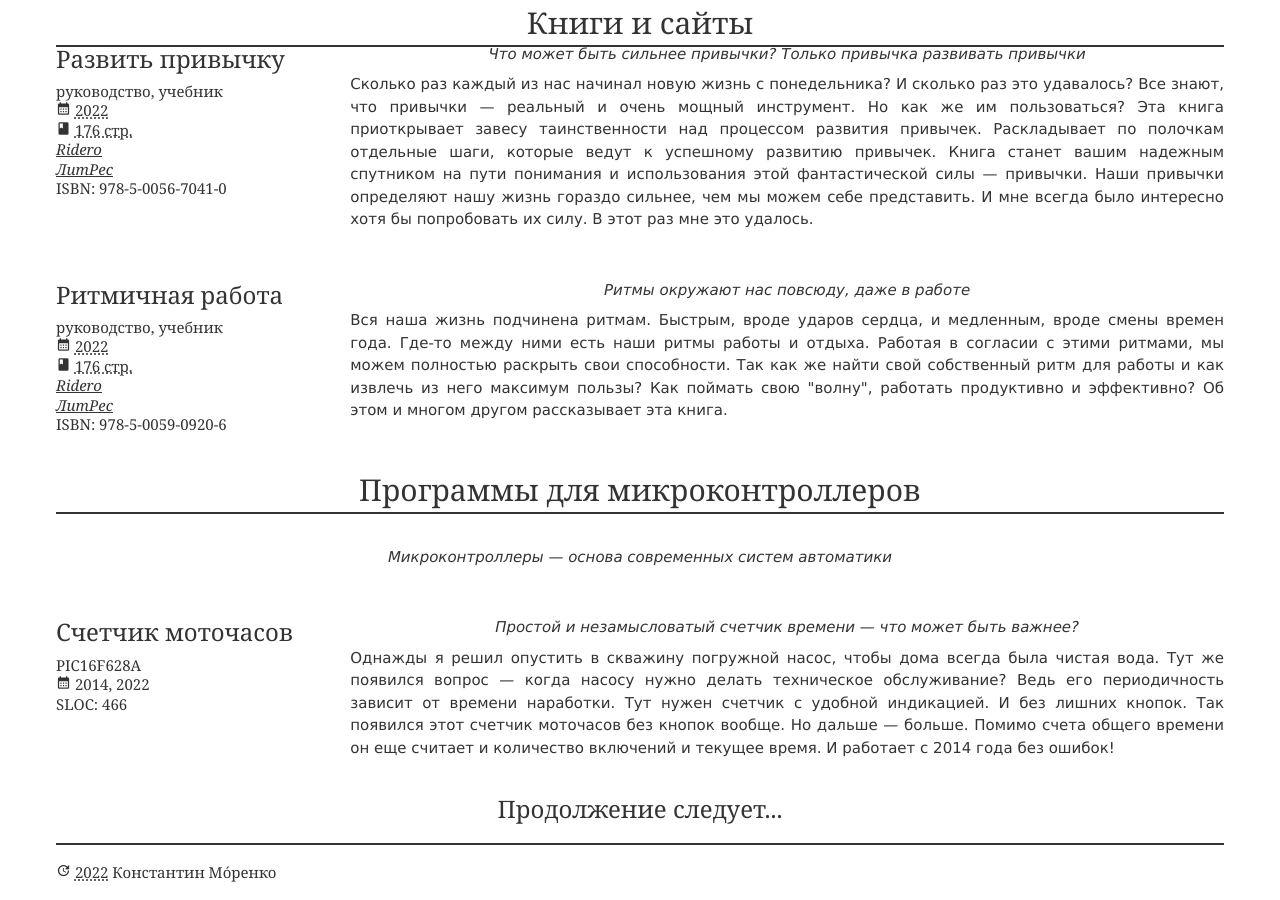
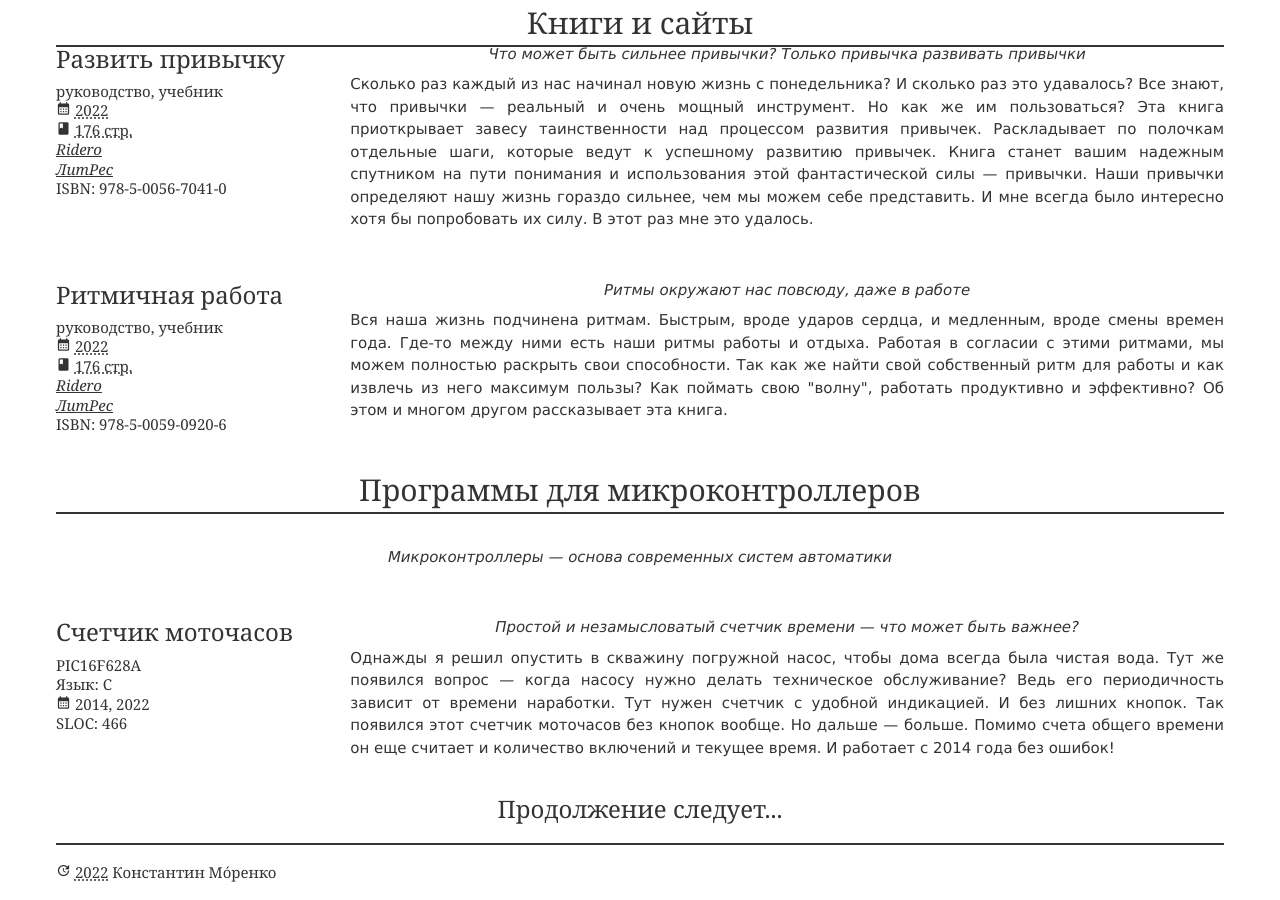
Before and after one commit to konstantin-morenko/jresume, a Jekyll site: the page built from index.md, in a window 1280 px wide and 900 px high, scrolled down 6095 px. Built offline with Jekyll 4.4.1, drawn with Linux system fonts in a browser that asks for light colours.

Commit message:
Programming language added

```diff
--- a/_data/microchip.yml
+++ b/_data/microchip.yml
@@ -7,6 +7,7 @@ cards:
 - name: Счетчик моточасов
   platform: PIC16F628A
   years: 2014, 2022
+  language: C
   SLOC: 466
 
   quote: Простой и незамысловатый счетчик времени — что может быть важнее?
--- a/_includes/microchip.html
+++ b/_includes/microchip.html
@@ -14,6 +14,7 @@
 	{{ mc.name }}
       </div>
       <div class="platform" title="Платформа">{{ mc.platform }}</div>
+      <div class="language">Язык: {{ mc.language }}</div>
       <div class="years" title="Периоды разработки">
 	<span class="material-icons">calendar_month</span>
 	{{ mc.years }}
```
